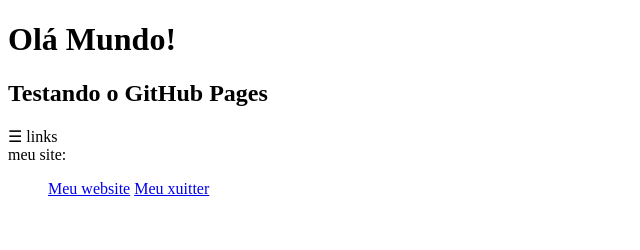
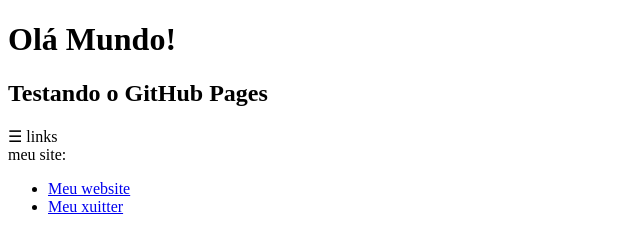
Before and after one commit to DanSouzafs/DanSouzafs.github.io, a plain HTML site: page index.html in a window 1280 px wide. Shown: the whole page, without its empty margins (0-640 px from the left). Drawn offline with Linux system fonts and the light colour scheme.

Commit message:
Update index.html
qwe

```diff
--- a/index.html
+++ b/index.html
@@ -11,8 +11,8 @@
   <div class="hamburger" onclick="toggleMenu()">☰ links</div> <!-- Ícone do menu hamburger -->
     meu site:
         <ul>
-          <a target="_blank" href="https://dansouzafs.github.io/" title="Bom saber">Meu website</a>
-          <a target="_blank" href="https://twitter.com/@OCOmaltine" title="Bom saber">Meu xuitter</a>
+          <li><a target="_blank" href="https://dansouzafs.github.io/" title="Bom saber">Meu website</a></li>
+          <li><a target="_blank" href="https://twitter.com/@OCOmaltine" title="Bom saber">Meu xuitter</a></li>
         </ul>
 </div>
 </body>
```
